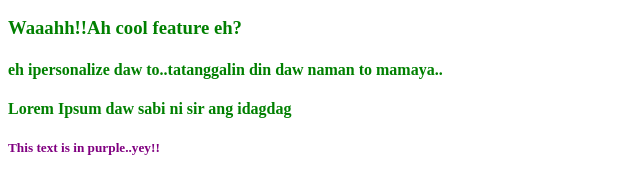
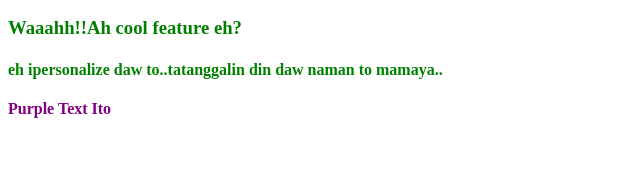
Before and after one commit to dianejenalyn/PsyDuck, a plain HTML site: page index.htm in a window 1280 px wide. Shown: the part 96-290 px from the top of the page, without its empty margins (0-640 px from the left). Drawn offline with Linux system fonts and the light colour scheme.

Commit message:
purple text here

```diff
--- a/index.htm
+++ b/index.htm
@@ -13,7 +13,6 @@
 
 	<h3>Waaahh!!Ah cool feature eh?</h3>
 	<h4>eh ipersonalize daw to..tatanggalin din daw naman to mamaya..</h4>
-	<h4>Lorem Ipsum daw sabi ni sir ang idagdag</h4>
-	<h5 style="color:purple;">This text is in purple..yey!!</h5>
+	<h4 style="color:purple">Purple Text Ito</h4>
 </body
 </html>
```
